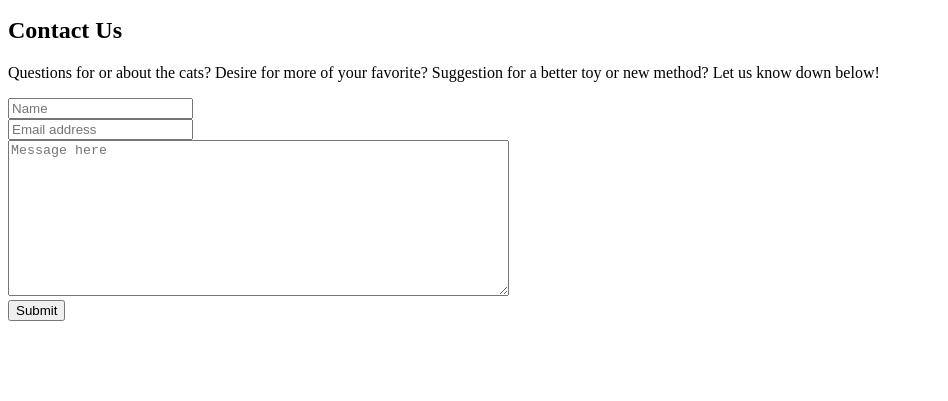
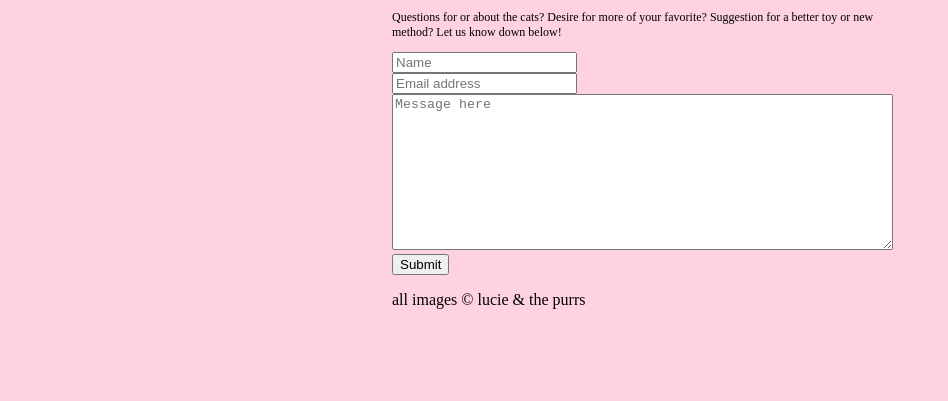
Before and after one commit to luciepurr/purrs, a plain HTML site: page contact.html in a window 1280 px wide. Shown: the part 399-800 px from the top of the page, without its empty margins (0-948 px from the left). Drawn offline with Linux system fonts and the light colour scheme.

Commit message:
Update contact.html

```diff
--- a/contact.html
+++ b/contact.html
@@ -2,6 +2,7 @@
 <html lang="en">
     <head>
         <meta charset="utf-8">
+        <link rel="stylesheet" href="purrs.css">
         <title>Lucie & the Purrs - Contact</title>
     </head>
 
@@ -24,4 +25,7 @@
             <input type="submit" value="Submit">
         </section>
     </body>
+    <footer>
+        <p>all images &#169; lucie & the purrs</p>
+    </footer>
 </html>
```
